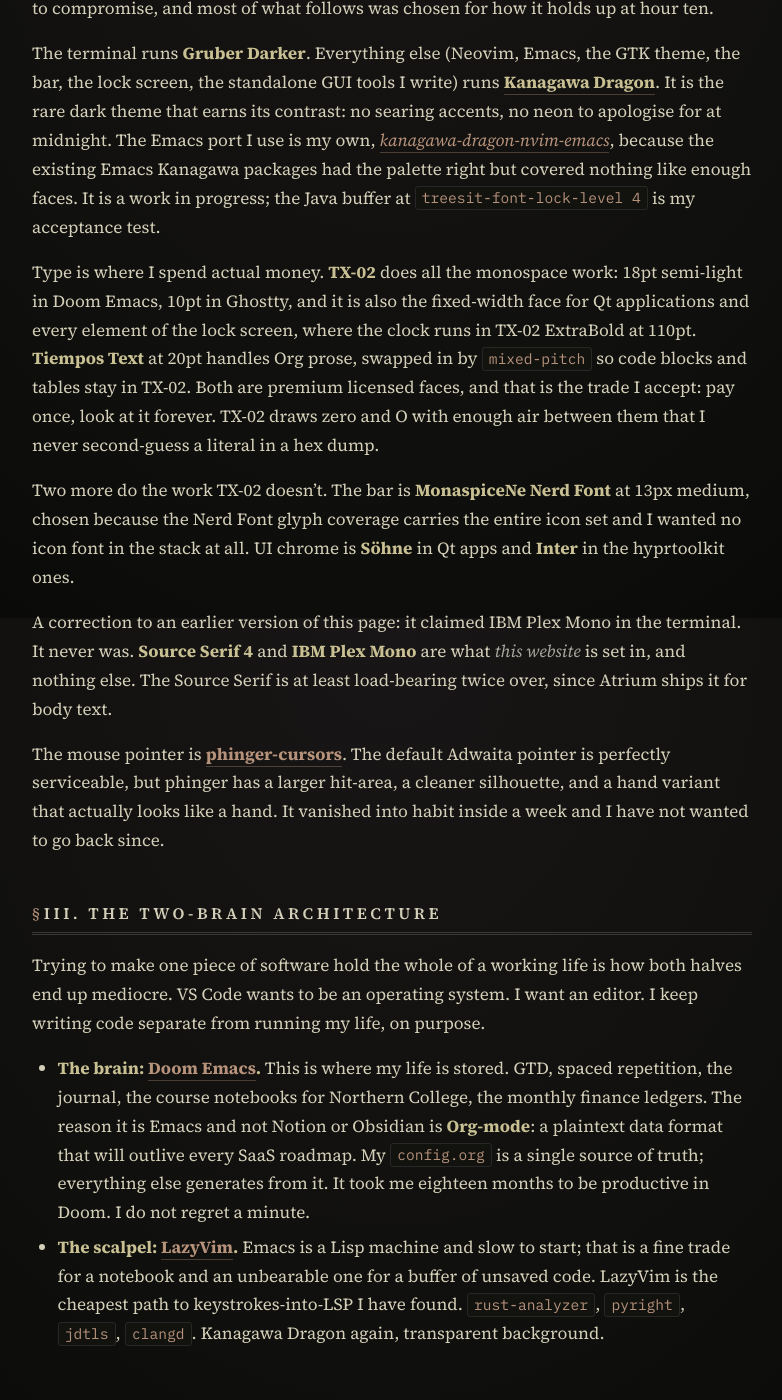
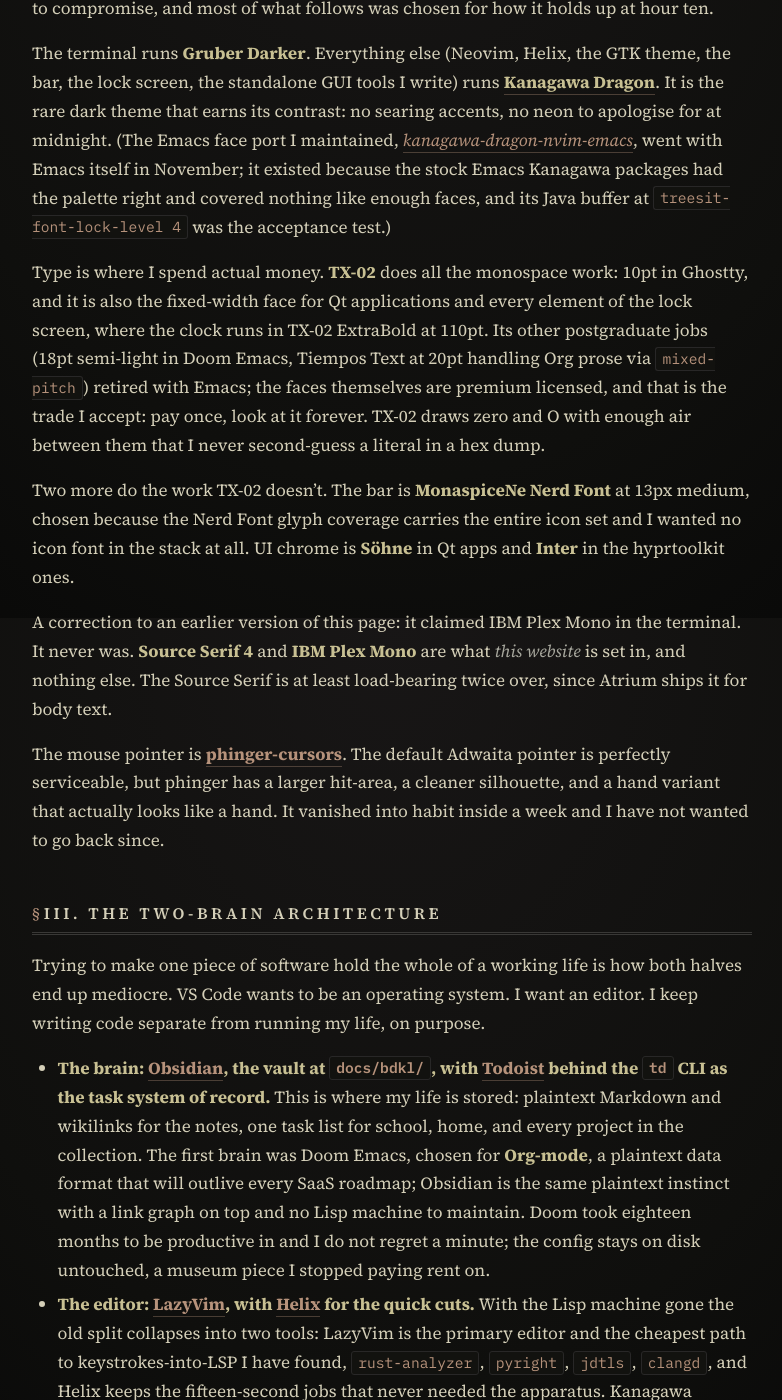
Before and after one commit to VirInvictus/VirInvictus.github.io, a Jekyll site: the page built from _posts/2026-07-23-what-i-use.md, in a window 1280 px wide and 1400 px high, scrolled down 1182 px. Shown: the whole window, without its empty margins (248-1030 px from the left). Built offline with Jekyll 4.4.1, drawn with Linux system fonts in a browser that asks for light colours; some of the changed text lies outside the part shown.

Commit message:
Gemini review pass: the hiring-signal bridge and the current machine
Homepage: one bridging sentence after the open-to-work line naming hard
unglamorous systems maintenance and reliable tools for other people's
data, so the front page answers The Arithmetic of Enough before a
hiring manager reaches it.

What I Use: the Doom-stale facts corrected in place (Obsidian vault +
Todoist via td as the brain; LazyVim promoted, Helix for quick cuts;
dolphin named in the body; TX-02/Tiempos Emacs placements retired;
IX's Org line moved) plus a dated postscript recording each removal
and its replacement. The Workshop: a dated postscript for the retired
third editor.

```diff
--- a/_posts/2026-07-23-what-i-use.md
+++ b/_posts/2026-07-23-what-i-use.md
@@ -28,9 +28,9 @@ A phone lives in the other pocket, an **iPhone 16 Pro**, but it is a triage devi
 
 Twelve-hour stretches in front of a screen are easier to survive when the screen is willing to compromise, and most of what follows was chosen for how it holds up at hour ten.
 
-The terminal runs **Gruber Darker**. Everything else (Neovim, Emacs, the GTK theme, the bar, the lock screen, the standalone GUI tools I write) runs [**Kanagawa Dragon**](https://github.com/rebelot/kanagawa.nvim). It is the rare dark theme that earns its contrast: no searing accents, no neon to apologise for at midnight. The Emacs port I use is my own, *[kanagawa-dragon-nvim-emacs](https://github.com/VirInvictus/kanagawa-dragon-nvim-emacs)*, because the existing Emacs Kanagawa packages had the palette right but covered nothing like enough faces. It is a work in progress; the Java buffer at `treesit-font-lock-level 4` is my acceptance test.
+The terminal runs **Gruber Darker**. Everything else (Neovim, Helix, the GTK theme, the bar, the lock screen, the standalone GUI tools I write) runs [**Kanagawa Dragon**](https://github.com/rebelot/kanagawa.nvim). It is the rare dark theme that earns its contrast: no searing accents, no neon to apologise for at midnight. (The Emacs face port I maintained, *[kanagawa-dragon-nvim-emacs](https://github.com/VirInvictus/kanagawa-dragon-nvim-emacs)*, went with Emacs itself in November; it existed because the stock Emacs Kanagawa packages had the palette right and covered nothing like enough faces, and its Java buffer at `treesit-font-lock-level 4` was the acceptance test.)
 
-Type is where I spend actual money. **TX-02** does all the monospace work: 18pt semi-light in Doom Emacs, 10pt in Ghostty, and it is also the fixed-width face for Qt applications and every element of the lock screen, where the clock runs in TX-02 ExtraBold at 110pt. **Tiempos Text** at 20pt handles Org prose, swapped in by `mixed-pitch` so code blocks and tables stay in TX-02. Both are premium licensed faces, and that is the trade I accept: pay once, look at it forever. TX-02 draws zero and O with enough air between them that I never second-guess a literal in a hex dump.
+Type is where I spend actual money. **TX-02** does all the monospace work: 10pt in Ghostty, and it is also the fixed-width face for Qt applications and every element of the lock screen, where the clock runs in TX-02 ExtraBold at 110pt. Its other postgraduate jobs (18pt semi-light in Doom Emacs, Tiempos Text at 20pt handling Org prose via `mixed-pitch`) retired with Emacs; the faces themselves are premium licensed, and that is the trade I accept: pay once, look at it forever. TX-02 draws zero and O with enough air between them that I never second-guess a literal in a hex dump.
 
 Two more do the work TX-02 doesn't. The bar is **MonaspiceNe Nerd Font** at 13px medium, chosen because the Nerd Font glyph coverage carries the entire icon set and I wanted no icon font in the stack at all. UI chrome is **Söhne** in Qt apps and **Inter** in the hyprtoolkit ones.
 
@@ -43,8 +43,8 @@ The mouse pointer is **[phinger-cursors](https://github.com/phisch/phinger-curso
 
 Trying to make one piece of software hold the whole of a working life is how both halves end up mediocre. VS Code wants to be an operating system. I want an editor. I keep writing code separate from running my life, on purpose.
 
-* **The brain: [Doom Emacs](https://github.com/doomemacs/doomemacs).** This is where my life is stored. GTD, spaced repetition, the journal, the course notebooks for Northern College, the monthly finance ledgers. The reason it is Emacs and not Notion or Obsidian is **Org-mode**: a plaintext data format that will outlive every SaaS roadmap. My `config.org` is a single source of truth; everything else generates from it. It took me eighteen months to be productive in Doom. I do not regret a minute.
-* **The scalpel: [LazyVim](https://www.lazyvim.org/).** Emacs is a Lisp machine and slow to start; that is a fine trade for a notebook and an unbearable one for a buffer of unsaved code. LazyVim is the cheapest path to keystrokes-into-LSP I have found. `rust-analyzer`, `pyright`, `jdtls`, `clangd`. Kanagawa Dragon again, transparent background.
+* **The brain: [Obsidian](https://obsidian.md/), the vault at `docs/bdkl/`, with [Todoist](https://todoist.com/) behind the `td` CLI as the task system of record.** This is where my life is stored: plaintext Markdown and wikilinks for the notes, one task list for school, home, and every project in the collection. The first brain was Doom Emacs, chosen for **Org-mode**, a plaintext data format that will outlive every SaaS roadmap; Obsidian is the same plaintext instinct with a link graph on top and no Lisp machine to maintain. Doom took eighteen months to be productive in and I do not regret a minute; the config stays on disk untouched, a museum piece I stopped paying rent on.
+* **The editor: [LazyVim](https://www.lazyvim.org/), with [Helix](https://helix-editor.com/) for the quick cuts.** With the Lisp machine gone the old split collapses into two tools: LazyVim is the primary editor and the cheapest path to keystrokes-into-LSP I have found, `rust-analyzer`, `pyright`, `jdtls`, `clangd`, and Helix keeps the fifteen-second jobs that never needed the apparatus. Kanagawa Dragon again, transparent background.
 
 ## IV. The Terminal Toolkit
 {: #the-terminal}
@@ -66,7 +66,7 @@ For years this was GNOME with a few defaults bent: [**Pop Shell**](https://exten
 
 The desktop is **[Hyprland](https://hypr.land/)** 0.56 on Wayland now, configured in **Lua** rather than the usual `hyprland.conf`, in a modular tree under `~/.config/hypr/`. The GNOME session is not merely unused, it is uninstalled; `/usr/share/xsessions/` is empty and there is no fallback, so a broken config drops me to a TTY rather than a safe desktop, and I edit it with correspondingly more care. A handful of GNOME *applications* stayed on merit, though (Control Center, Disks, Calendar), because leaving the shell was never an argument with the apps.
 
-The bar is mine. **dragonbar** is about a thousand lines of QML on [**Quickshell**](https://quickshell.org/), replacing a Waybar config I had spent two years accreting; the Waybar directory is still on disk as a deliberate rollback lever rather than as cruft. The rest of the session is **SDDM** behind a Kanagawa-matrix greeter, `hyprlock` with fingerprint unlock wired in, `swaync` for notifications, `hyprlauncher` for launching, `sunsetr` for night light, and Thunar as the file manager after Nautilus left with the rest of GNOME. GTK is themed **Kanagawa-Dark-Dragon** across GTK2/3/4, icons are **kora**, and Qt routes through `hyprqt6engine` so it doesn't look like a stranger in its own session.
+The bar is mine. **dragonbar** is about a thousand lines of QML on [**Quickshell**](https://quickshell.org/), replacing a Waybar config I had spent two years accreting; the Waybar directory is still on disk as a deliberate rollback lever rather than as cruft. The rest of the session is **SDDM** behind a Kanagawa-matrix greeter, `hyprlock` with fingerprint unlock wired in, `swaync` for notifications, `hyprlauncher` for launching, `sunsetr` for night light, and dolphin as the file manager, Thunar's successor in a chair Nautilus vacated with the rest of GNOME. GTK is themed **Kanagawa-Dark-Dragon** across GTK2/3/4, icons are **kora**, and Qt routes through `hyprqt6engine` so it doesn't look like a stranger in its own session.
 
 <div class="codex-plate">
   <img src="{{ '/assets/img/hyprland-fastfetch.webp' | relative_url }}" alt="fastfetch on the same desktop, listing Fedora 44, Hyprland 0.56, dragonbar on Quickshell, the Kanagawa Dragon palette, and the machine's hardware" loading="lazy">
@@ -144,7 +144,7 @@ Before the list, a structural note. Every project here ships the same scaffoldin
 * **[CalibreQuarry](/codex/calibrequarry/).** A stdlib-only Python toolkit that reads Calibre's `metadata.db` directly for catalogues, audits, virtual-library exports, and analytics. The search-expression parser is at 100% parity with Calibre's own. No third-party dependencies; installs as `cquarry`; complete software that I am not in a hurry to extend.
 * **[Hermitage](/codex/hermitage/).** A native GTK4 gallery for Calibre libraries: read-only on `metadata.db`, edge-to-edge cover grid, per-book accent tinting via median-cut quantization, a recursive tag-hierarchy browser that turns my dot-separated tags into a navigable tree. The Calibre client I want when I am browsing the library rather than curating it.
 * **[lattice-music](/codex/lattice/).** The music-collection counterpart to Quarry, but the filesystem is the source of truth and tags are read with `mutagen`. Library tree, parallel FLAC/MP3/Opus integrity verification, per-genre *wings* the way Calibre virtual libraries work, a TUI for the days I want the whole six-thousand-track library in one pane.
-* **[Atrium](/codex/atrium/).** The largest piece. A native Linux task manager that wears an OmniFocus / Things 3 surface over an Org-mode core. Local-first SQLite, single-writer worker, FTS5, a hand-written Calibre-style search expression grammar. Two surfaces over one schema: a calm **Simple Mode** for *what am I doing right now*, and a full **Builder Mode** with Forecast, Agenda, Kanban, Review, Perspectives. I am slowly eating my own dogfood. Org-mode handles school and finance; Todoist with Rin handles shared chores; Atrium is consuming both.
+* **[Atrium](/codex/atrium/).** The largest piece. A native Linux task manager that wears an OmniFocus / Things 3 surface over an Org-mode core. Local-first SQLite, single-writer worker, FTS5, a hand-written Calibre-style search expression grammar. Two surfaces over one schema: a calm **Simple Mode** for *what am I doing right now*, and a full **Builder Mode** with Forecast, Agenda, Kanban, Review, Perspectives. I am slowly eating my own dogfood. Todoist, behind the `td` CLI now, handles school and the shared chores; the vault holds the notes around them; Atrium is consuming both.
 * **[Conservatory](/codex/conservatory/).** Calibre for audio. It owns and moves the music, podcast, and audiobook files on disk (the database is truth, inverting lattice-music), presents them through a foobar2000 Columns UI browse surface, and plays all three from one libmpv queue with a 10-band EQ, a DSP rack, and a waveform seek bar drawn from the track's real loudness envelope.
 * **[Colophon](/codex/colophon/).** A statistics viewer for KOReader that imports a copy of the device's `statistics.sqlite3` and draws its own Cairo charts: reading-speed trend, a when-do-I-read heatmap, inferred read-throughs, a reading-personality card. No charting crate and no new dependencies, because drawing them myself was the interesting part.
 * **[Carrel](/codex/carrel/).** A single-user reading room over the same Calibre library, with no login at all and `metadata.db` attached read-only. Its search bar routes through cquarry's parser, which is why `author:"King"` went from returning 0 results upstream to returning 55.
@@ -179,3 +179,7 @@ I expect this section to age the fastest of anything in this post.
 ## Postscript (2026-10-02)
 
 §VI's count aged fastest of anything left standing: the library read 8,286 books this morning, counted read-only straight off `metadata.db`, nearly double the four-thousand-and-change of July. §X has finished its move: the working stack is **GLM** end to end and nothing else. I still consider **Fable** and **Opus** the top tier; GLM's price-to-quality is simply too good to pass up, and the Gemini second-opinion shelf of the last paragraph retired with the Max plan. §VIII's dock slot changed hands too: the **Claude** app is gone, **Gemini** holds the slot on a student Pro account that lapses in November, and **ChatGPT** will probably take it next, chosen because I like how it chats. Two more from the sweep: the file manager of §V has been **dolphin** since Thunar's removal on 08-08, and the **1Password** of §V and §VIII has been parked since July, with **Bitwarden** carrying the vault.
+
+## Postscript (2026-11-12)
+
+A Gemini review of the site caught this post still naming Doom Emacs as the brain and Thunar as the file manager, and the gap was real: §III, §II, §V, and §IX all described the July machine. The corrections went in place this time, with this note as the record of what was removed in favor of what. The brain is **Obsidian**, the vault at `docs/bdkl/`, with **Todoist** behind the `td` CLI as the task system of record; Doom Emacs was retired from the machine, the package verified uninstalled on 2026-11-06, and the 3,192-line `config.org` stays on disk untouched by choice. LazyVim absorbed the scalpel's job and was promoted to the primary editor; **Helix** took the quick cuts. The file manager has been **dolphin** since August 8, which the postscript above already recorded; the body now agrees with it. §II's Emacs-bound type placements (TX-02 at 18pt, Tiempos over Org prose) retired with the host, TX-02 still runs the terminal and the lock screen, and the Emacs theme port has nothing left on this machine to theme. The July text lives in the postscripts and in git; the bodies state the machine as it is.
```
Also changed, not shown: README.md (+1 -1 lines), _posts/2026-07-25-the-workshop.md (+4 -0 lines).
